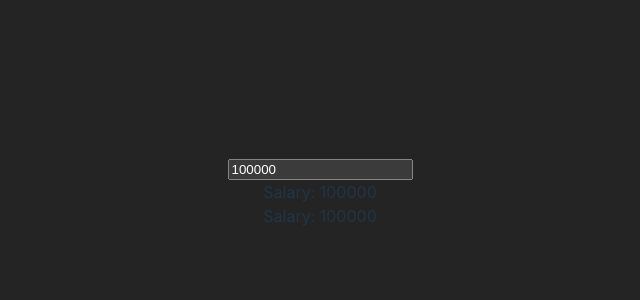
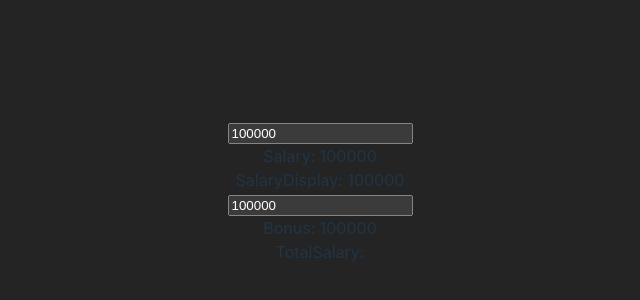
Before and after one commit to choeqq/my-jotai, a React (Vite) app: page / in a window 1280 px wide. Shown: the part 208-508 px from the top of the page, without its empty margins (320-960 px from the left). Built offline with nearby package versions, Linux system fonts and the light colour scheme.

Commit message:
computed atoms

```diff
--- a/src/App.tsx
+++ b/src/App.tsx
@@ -1,23 +1,32 @@
 import "./App.css";
-import { atom, useAtom } from "./jotai";
+import { atom, useAtom, useAtomValue } from "./jotai";
 
 const salaryAtom = atom(100_000);
+const bonusAtom = atom(10_000);
+const totalSalaryAtom = atom((get) => get(salaryAtom) + get(bonusAtom));
 
 function SalaryDisplay() {
-  const [salary] = useAtom(salaryAtom);
-  return <div>Salary: {salary}</div>;
+  const salary = useAtomValue(salaryAtom);
+  return <div>SalaryDisplay: {salary}</div>;
 }
 
 function App() {
   const [salary, setSalary] = useAtom(salaryAtom);
+  const [bonus, setBonus] = useAtom(salaryAtom);
+  const totalSalary = useAtomValue(totalSalaryAtom);
 
   return (
     <div id="root">
       <div>
         <input value={salary} onChange={(e) => setSalary(+e.target.value)} />
       </div>
-      <div>Salary: {salary}</div>
+      <div>{salary && `Salary: ${salary}`}</div>
       <SalaryDisplay />
+      <div>
+        <input value={bonus} onChange={(e) => setBonus(+e.target.value)} />
+      </div>
+      <div>{bonus && `Bonus: ${salary}`}</div>
+      <div>{totalSalary && `TotalSalary: ${totalSalary}`}</div>
     </div>
   );
 }
--- a/src/jotai.ts
+++ b/src/jotai.ts
@@ -1,4 +1,4 @@
-import { useState, useEffect } from "react";
+import { useSyncExternalStore } from "react";
 
 interface Atom<AtomType> {
   get: () => AtomType;
@@ -6,10 +6,38 @@ interface Atom<AtomType> {
   subscribe: (callback: (newValue: AtomType) => void) => () => void;
 }
 
-export function atom<AtomType>(initialValue: AtomType): Atom<AtomType> {
-  let value = initialValue;
+type AtomGetter<AtomType> = (
+  get: <Target>(a: Atom<Target>) => Target
+) => AtomType;
+
+export function atom<AtomType>(
+  initialValue: AtomType | AtomGetter<AtomType>
+): Atom<AtomType> {
+  let value =
+    typeof initialValue === "function" ? (null as AtomType) : initialValue;
 
   const subscribers = new Set<(newValue: AtomType) => void>();
+
+  function get<Target>(atom: Atom<Target>) {
+    let currentValue = atom.get();
+
+    atom.subscribe((newValue) => {
+      if (currentValue === newValue) return;
+
+      currentValue = newValue;
+      computeValue();
+      subscribers.forEach((callback) => callback(value));
+    });
+
+    return currentValue;
+  }
+
+  function computeValue() {
+    value =
+      typeof initialValue === "function"
+        ? (initialValue as AtomGetter<AtomType>)(get)
+        : value;
+  }
 
   return {
     get: () => value,
@@ -27,14 +55,9 @@ export function atom<AtomType>(initialValue: AtomType): Atom<AtomType> {
 }
 
 export function useAtom<AtomType>(atom: Atom<AtomType>) {
-  const [value, setValue] = useState(atom.get());
+  return [useSyncExternalStore(atom.subscribe, atom.get), atom.set];
+}
 
-  useEffect(() => {
-    const unsubscribe = atom.subscribe(setValue);
-    return () => {
-      unsubscribe();
-    };
-  }, [atom]);
-
-  return [value, atom.set];
+export function useAtomValue<AtomType>(atom: Atom<AtomType>) {
+  return [useSyncExternalStore(atom.subscribe, atom.get)];
 }
```
